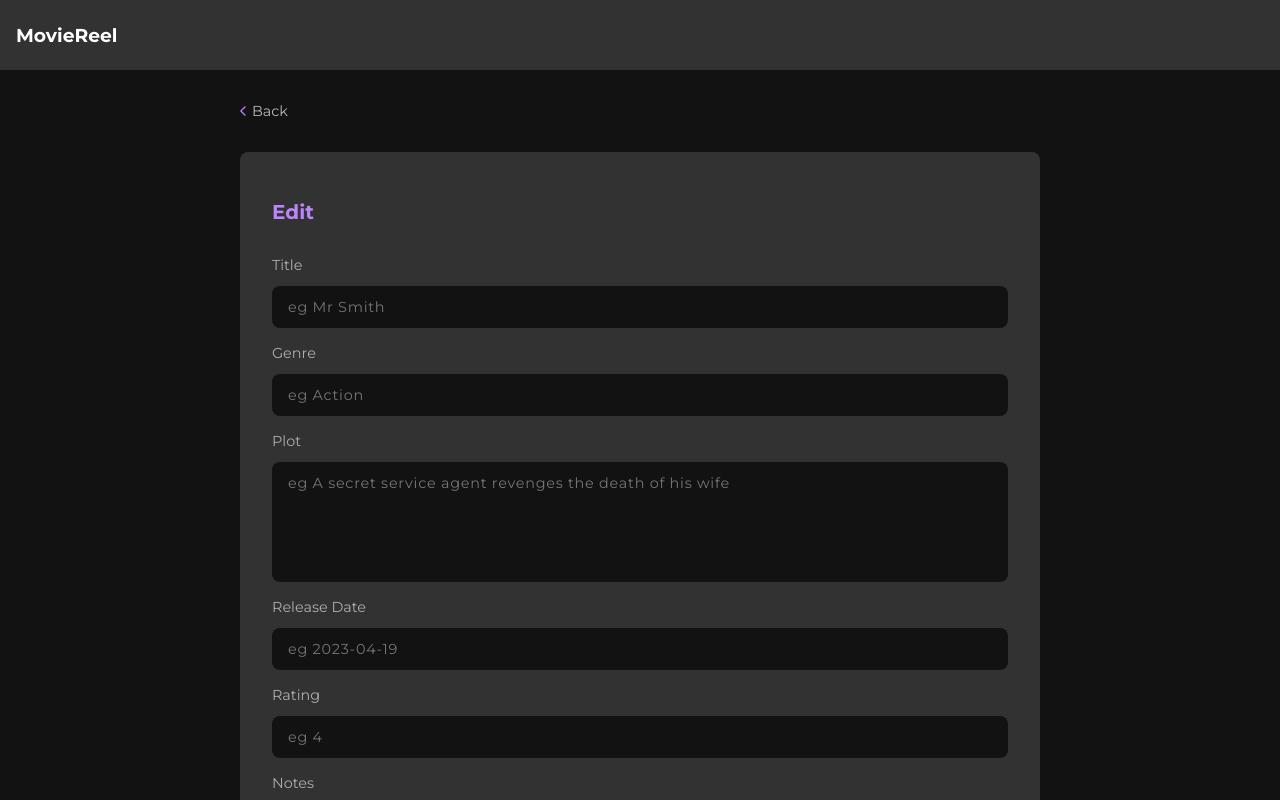
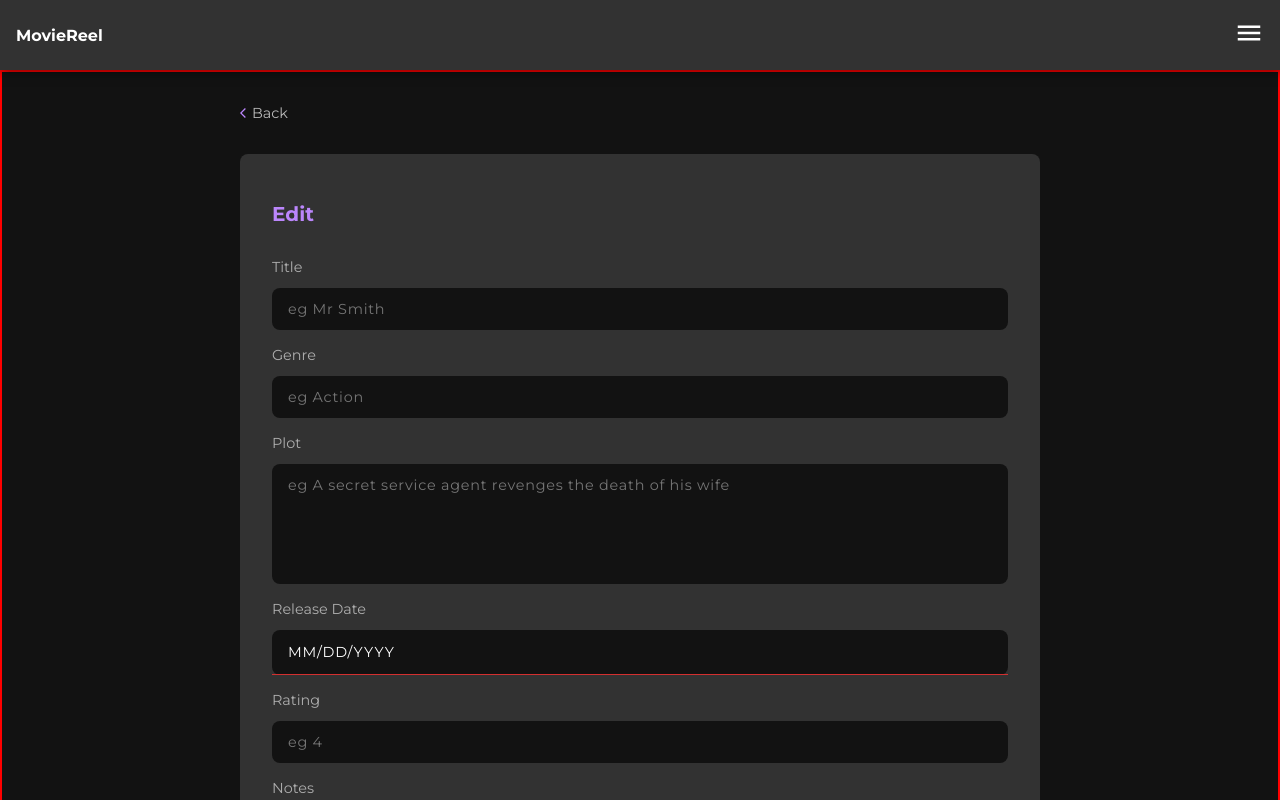
Before and after one commit to ringtho/movielist-frontend, a React (Create React App) app: page /1/edit in a window 1280 px wide. Shown: the top 800 px of the page. Built offline with nearby package versions, Linux system fonts and the light colour scheme.

Commit message:
Refactor: Updated the navbar

```diff
--- a/src/components/DatePicker/DatePicker.jsx
+++ b/src/components/DatePicker/DatePicker.jsx
@@ -3,17 +3,23 @@ import { DatePicker } from '@mui/x-date-pickers/DatePicker'
 import { LocalizationProvider } from '@mui/x-date-pickers/LocalizationProvider'
 import { AdapterDayjs } from '@mui/x-date-pickers/AdapterDayjs'
 import './DatePicker.scss'
+import { useDispatch, useSelector } from 'react-redux'
+import { addMovie } from '../../redux/slices/moviesSlice'
 
-const DatePickerItem = ({ setMovie, movie }) => {
+const DatePickerItem = ({ value }) => {
+  const valueItem = value || null
+  const dispatch = useDispatch()
+  const { movie } = useSelector(state => state.movies)
   return (
     <LocalizationProvider dateAdapter={AdapterDayjs}>
       <DatePicker
         name="releaseDate"
+        value={valueItem}
         onChange={(newValue) =>
-          setMovie({
+          dispatch(addMovie({
             ...movie,
             releaseDate: newValue.format('YYYY-MM-DD'),
-          })
+          }))
         }
         isRequired
         className="date_picker"
--- a/src/components/Navbar/Navbar.jsx
+++ b/src/components/Navbar/Navbar.jsx
@@ -1,12 +1,52 @@
-import React from 'react'
+import React, { useState } from 'react'
 import './Navbar.scss'
+import { Link } from 'react-router-dom'
+import MenuIcon from '@mui/icons-material/Menu'
+import MenuOpenIcon from '@mui/icons-material/MenuOpen'
 
 const Navbar = () => {
+  const [isActive, setIsActive] = useState(false)
   return (
-    <nav className='navbar_container'>
-        <div className='navbar_logo'>
-            <h3>MovieReel</h3>
+    <nav className="navbar_container">
+      <div className="navbar_logo">
+        <Link to="/">
+          <h3>MovieReel</h3>
+        </Link>
+        <div className="navbar_controls">
+          <div
+            className="navbar_hamburger"
+            onClick={() => setIsActive(!isActive)}
+          >
+            {!isActive ? (
+              <MenuIcon sx={{ width: '30px', height: '50px' }} />
+            ) : (
+              <MenuOpenIcon sx={{ width: '30px', height: '50px' }} />
+            )}
+          </div>
         </div>
+
+        {isActive && (
+          <div className="pop_up">
+            <div className="pop_wrapper">
+              <div className="user_info">
+                <div className="avatar_container">Avatar</div>
+                <div className="user_details">
+                  <p>Smith Ringtho</p>
+                  <small>sringtho@gmail.com</small>
+                </div>
+              </div>
+              <div className="controls">
+                <div>
+                  <p>Update Account</p>
+                </div>
+                <div>
+                  <p>LogOut</p>
+                </div>
+              </div>
+            </div>
+          </div>
+        )}
+      </div>
     </nav>
   )
 }
--- a/src/components/Navbar/Navbar.scss
+++ b/src/components/Navbar/Navbar.scss
@@ -3,9 +3,119 @@
     background-color: var(--secondary-color);
     padding: 1rem;
 
+    position: sticky;
+    top: 0;
+    left: 0;
+    right: 0;
+    z-index: 2;
+    box-shadow: 1px 2px 10px rgba(0,0,0,0.5);
+
     .navbar_logo {
         height: 100%;
         display: flex;
         align-items: center;
+        justify-content: space-between;
+
+        a {
+            text-decoration: none;
+            color: #FFF;
+
+            h3 {
+                font-size: 1rem;
+            }
+        }
+
+        .navbar_hamburger {
+
+            &:hover,
+            &:focus {
+                cursor: pointer;
+                color: var(--theme-color);
+            }
+        }
     }
 }
+
+.pop_up {
+    background-color: rgba(0,0,0,0.7);
+
+    position: fixed;
+    right: 0;
+    top: 70px;
+    left: 0;
+    bottom: 0;
+    z-index: 1;
+
+    display: flex;
+    justify-content: flex-end;
+
+    .pop_wrapper {
+        width: 80%;
+        height: fit-content;
+        background-color: #FFF;
+        margin: 1rem;
+        border-radius: 0.5rem;
+        color: #000;
+        // padding: 1rem;
+        display: flex;
+        flex-direction: column;
+        gap: 2rem;
+
+        .user_info {
+            display: flex;
+            flex-direction: column;
+            align-items: center;
+            gap: 1rem;
+            padding: 1rem;
+
+            .avatar_container {
+                height: 150px;
+                width: 150px;
+                background-color: aliceblue;
+                border-radius: 50%;
+                // color: #FFF;
+
+                display: flex;
+                justify-content: center;
+                align-items: center;
+            }
+
+            .user_details {
+                text-align: center;
+
+                p {
+                    color: var(--theme-color);
+                }
+            }
+        }
+
+        .controls {
+            display: flex;
+            flex-direction: column;
+
+            & > div {
+                padding: 1rem;
+                border-bottom: 1px solid #000;
+
+                &:hover,
+                &:focus {
+                    box-shadow: 1px 0px 10px rgba(187,134,252, 0.5);
+                    cursor: pointer;
+                }
+
+                p {
+                    font-size: 0.85rem;
+                }
+            }
+
+            & > div:nth-child(1) {
+                border-top: 1px solid #000;
+                // padding-top: 1rem;
+            }
+
+            & > div:nth-last-child(1) {
+                border-bottom: none;
+            }
+        }
+    }
+}
--- a/src/pages/AddMovie/AddMovie.jsx
+++ b/src/pages/AddMovie/AddMovie.jsx
@@ -4,21 +4,17 @@ import { createMovie } from '../../api'
 import Back from '../../components/Back/Back'
 import { useNavigate } from 'react-router-dom'
 import DatePickerItem from '../../components/DatePicker/DatePicker'
+import { useDispatch, useSelector } from 'react-redux'
+import { addMovie } from '../../redux/slices/moviesSlice'
 
 const AddMovie = () => {
-  const [movie, setMovie] = useState({
-    title: "",
-    genre: "",
-    plot: "",
-    releaseDate: "",
-    rating: "",
-    notes: ""
-  })
+  const dispatch = useDispatch()
+  const { movie } = useSelector((state) => state.movies)
   const [isSubmitting, setIsSubmitting] = useState(false)
   const navigate = useNavigate()
 
   const handleChange = (e) => {
-    setMovie({...movie, [e.target.name]: e.target.value })
+    dispatch(addMovie({ ...movie, [e.target.name]: e.target.value }))
   }
 
   const handleSubmit = async (e) => {
@@ -26,14 +22,6 @@ const AddMovie = () => {
     setIsSubmitting(true)
     try {
         await createMovie(movie)
-        setMovie({
-          title: '',
-          genre: '',
-          plot: '',
-          releaseDate: '',
-          rating: '',
-          notes: '',
-        })
         setIsSubmitting(false)
         navigate('/')
     } catch (error) {
@@ -85,7 +73,7 @@ const AddMovie = () => {
           </div>
           <div className="add_controls">
             <label htmlFor="releaseDate">Release Date</label>
-            <DatePickerItem setMovie={setMovie} movie={movie} />
+            <DatePickerItem />
           </div>
           <div className="add_controls">
             <label className="rating">Rating</label>
--- a/src/pages/AddMovie/AddMovie.scss
+++ b/src/pages/AddMovie/AddMovie.scss
@@ -1,5 +1,6 @@
 .addmovie_container {
     padding: 2rem 1rem;
+    border: 1px solid red;
 
     display: flex;
     flex-direction: column;
--- a/src/pages/EditMovie/EditMovie.jsx
+++ b/src/pages/EditMovie/EditMovie.jsx
@@ -1,13 +1,16 @@
-import React from 'react'
+import React, { useState } from 'react'
 import './EditMovie.scss'
 import { useDispatch, useSelector } from 'react-redux'
 import { addMovie } from '../../redux/slices/moviesSlice'
 import { updateMovie } from '../../api'
 import { useNavigate } from 'react-router-dom'
 import Back from '../../components/Back/Back'
+import DatePickerItem from '../../components/DatePicker/DatePicker'
+import dayjs from 'dayjs'
 
 const EditMovie = () => {
   const { movie } = useSelector(state => state.movies)
+  const [isSubmitting, setIsSubmitting] = useState(false)
   const dispatch = useDispatch()
   const navigate = useNavigate()
 
@@ -17,8 +20,10 @@ const EditMovie = () => {
 
   const handleSubmit = async (e) => {
     e.preventDefault()
+    setIsSubmitting(true)
     try {
         await updateMovie(movie)
+        setIsSubmitting(false)
         navigate(`/${movie.id}`)
     } catch (error) {
         console.log(error)
@@ -27,7 +32,7 @@ const EditMovie = () => {
 
   return (
     <section className="addmovie_container">
-      <div className='addmovie'>
+      <div className="addmovie">
         <Back />
         <form className="addmovie_wrapper" onSubmit={handleSubmit}>
           <h1>Edit</h1>
@@ -69,7 +74,7 @@ const EditMovie = () => {
           </div>
           <div className="add_controls">
             <label htmlFor="releaseDate">Release Date</label>
-            <input
+            {/* <input
               type="text"
               id="releaseDate"
               name="releaseDate"
@@ -77,7 +82,8 @@ const EditMovie = () => {
               onChange={handleChange}
               placeholder="eg 2023-04-19"
               required
-            />
+            /> */}
+            <DatePickerItem value={dayjs(movie.releaseDate)} />
           </div>
           <div className="add_controls">
             <label className="rating">Rating</label>
@@ -102,7 +108,9 @@ const EditMovie = () => {
               onChange={handleChange}
             />
           </div>
-          <button>Submit</button>
+          <button disabled={isSubmitting} className="btn">
+            {isSubmitting ? 'Submitting...' : 'Submit'}
+          </button>
         </form>
       </div>
     </section>
--- a/src/pages/Layout/Layout.jsx
+++ b/src/pages/Layout/Layout.jsx
@@ -5,9 +5,11 @@ import { Outlet } from 'react-router-dom'
 
 const Layout = () => {
   return (
-    <main className='layout_container'>
-        <Navbar />
+    <main className="layout_container">
+      <Navbar />
+      <div className='outlet_container'>
         <Outlet />
+      </div>
     </main>
   )
 }
--- a/src/pages/Layout/Layout.scss
+++ b/src/pages/Layout/Layout.scss
@@ -1,4 +1,11 @@
 .layout_container {
     background-color: var(--primary-color);
     min-height: 100vh;
+    position: relative;
 }
+
+
+.outlet_container {
+    border: 1px solid red;
+    position: relative;
+}
```
